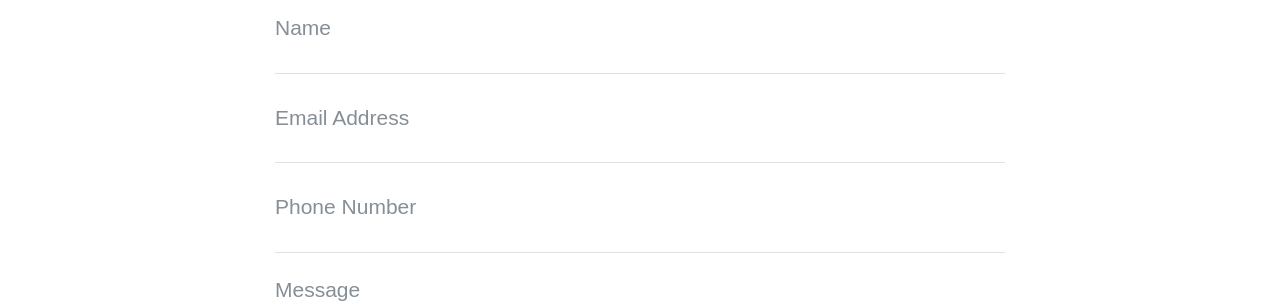
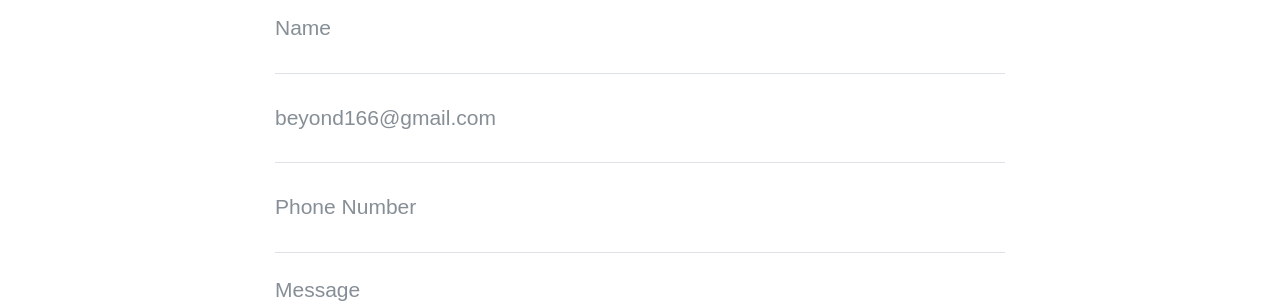
Before and after one commit to MJ-166/myungjikim, a Jekyll site: the page built from contact.html, in a window 1280 px wide. Shown: the part 718-1021 px from the top of the page. Built offline with Jekyll 4.4.1, drawn with Linux system fonts in a browser that asks for light colours.

Commit message:
이메일 수정

```diff
--- a/contact.html
+++ b/contact.html
@@ -18,7 +18,7 @@
   <div class="control-group">
     <div class="form-group floating-label-form-group controls">
       <label>Email Address</label>
-      <input type="email" class="form-control" placeholder="Email Address" id="email" required data-validation-required-message="Please enter your email address.">
+      <input type="email" class="form-control" placeholder="beyond166@gmail.com" id="email" required data-validation-required-message="Please enter your email address.">
       <p class="help-block text-danger"></p>
     </div>
   </div>
```
